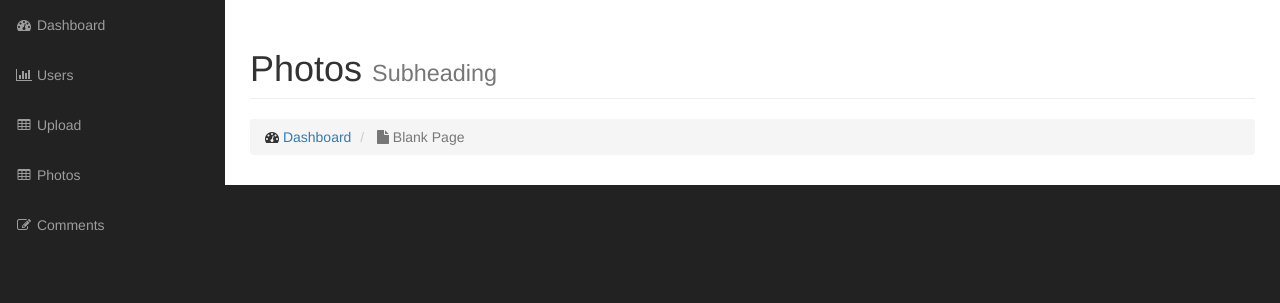
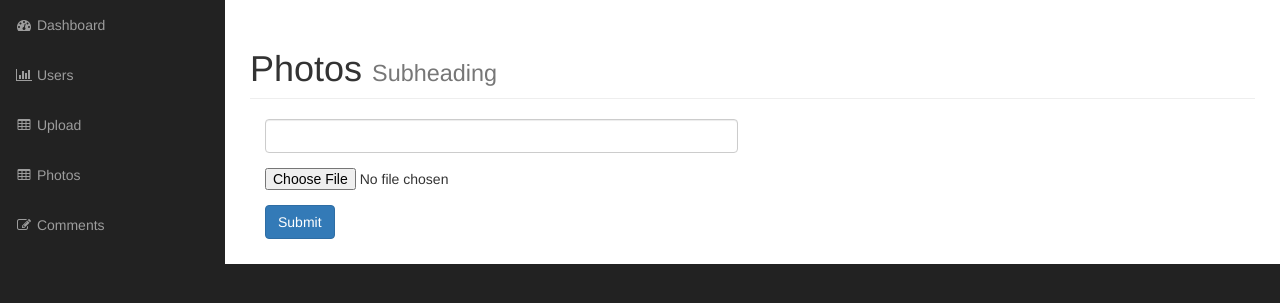
Before and after one commit to chisumo2016/photo-gallery, a PHP site: page /admin/upload.php in a window 1280 px wide. Shown: the part 51-354 px from the top of the page. Run offline with PHP 8.4, Linux system fonts and the light colour scheme; the visitor is signed in with stand-in values (Sample User, id 1); grey boxes labelled with a size stand in for pictures from a placeholder-image service; some libraries are stand-ins or nearby versions.

Commit message:
Created the upload form UI

```diff
--- a/admin/photos.php
+++ b/admin/photos.php
@@ -1,4 +1,5 @@
 <?php include("includes/header.php"); ?>
+
 
     <!-- Navigation -->
     <nav class="navbar navbar-inverse navbar-fixed-top" role="navigation">
--- a/admin/upload.php
+++ b/admin/upload.php
@@ -1,4 +1,5 @@
 <?php include("includes/header.php"); ?>
+<?php if (!$session->is_signed_in()){redirect("login.php");} ?>
 
     <!-- Navigation -->
     <nav class="navbar navbar-inverse navbar-fixed-top" role="navigation">
@@ -21,14 +22,21 @@
                         Photos
                         <small>Subheading</small>
                     </h1>
-                    <ol class="breadcrumb">
-                        <li>
-                            <i class="fa fa-dashboard"></i>  <a href="index.html">Dashboard</a>
-                        </li>
-                        <li class="active">
-                            <i class="fa fa-file"></i> Blank Page
-                        </li>
-                    </ol>
+                    <div class="col-md-6">
+                        <form action="upload.php" method="post" enctype="multipart/form-data">
+                            <div class="form-group">
+                                <input type="text" class="form-control" name="title">
+                            </div>
+                            <div class="form-group">
+                                <input type="file" name="file_upload">
+                            </div>
+
+                            <div class="form-group">
+                                <input type="submit" class="btn btn-primary" name="submit">
+                            </div>
+
+                        </form>
+                    </div>
                 </div>
             </div>
             <!-- /.row -->
```
Also changed, not shown: 1 other file.
